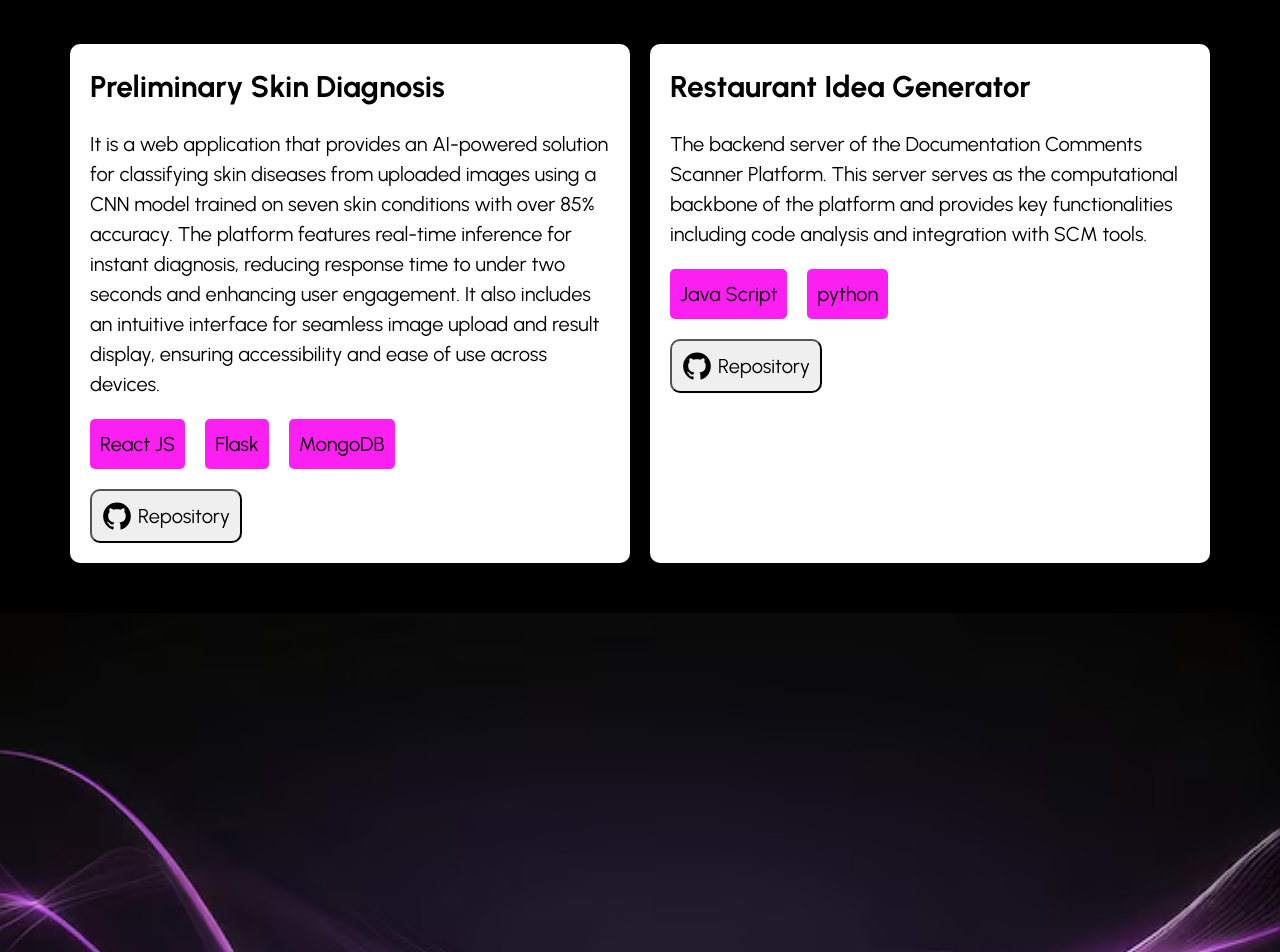
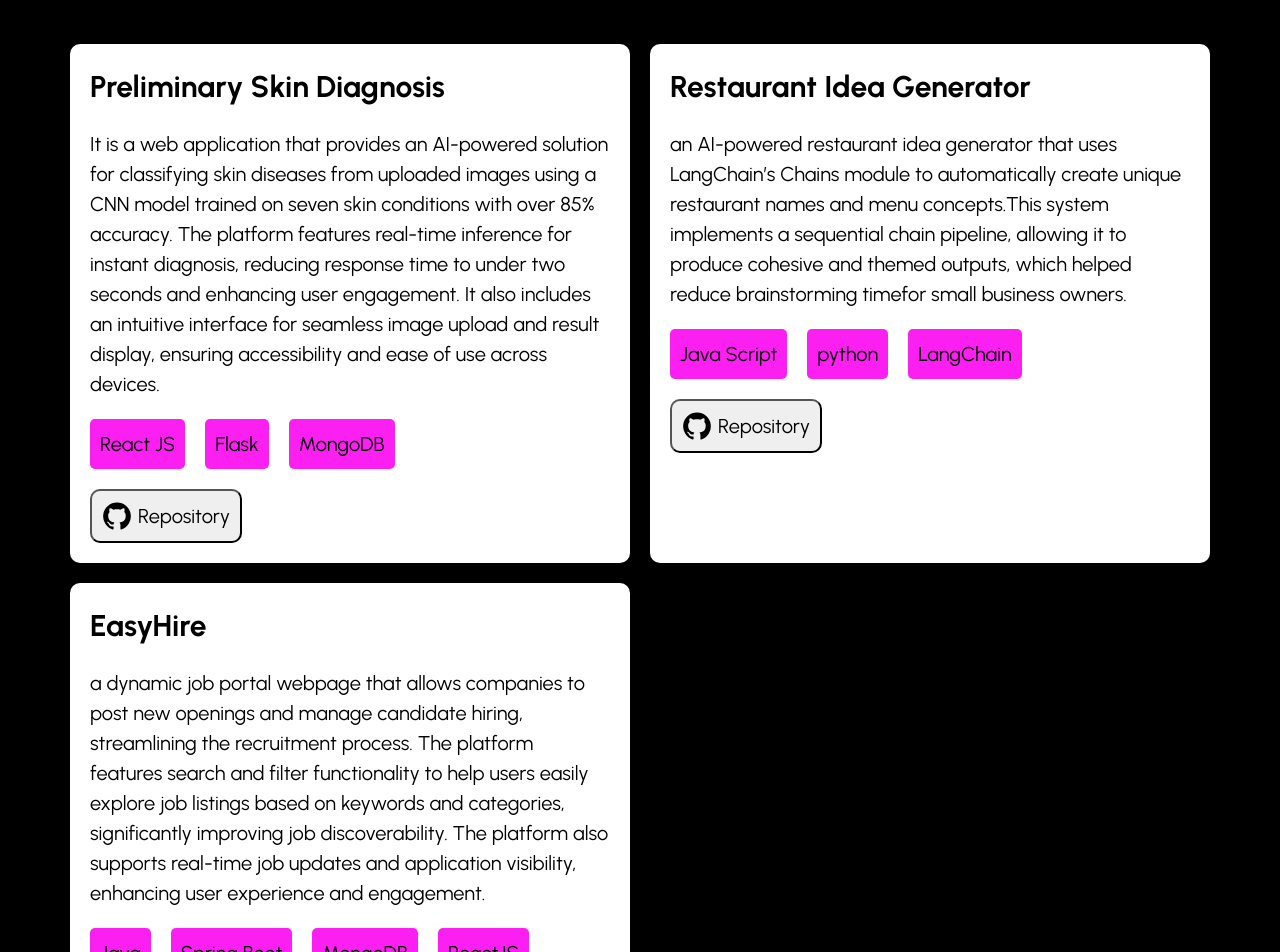
Before and after one commit to sachinSingh16-09/portfolio-v2, a React (Create React App) app: page / in a window 1280 px wide. Shown: the part 2940-3892 px from the top of the page. Built offline with nearby package versions, Linux system fonts and the light colour scheme.

Commit message:
Setup GitHub Pages deployment

```diff
--- a/src/data.js
+++ b/src/data.js
@@ -36,10 +36,17 @@ export const projects = [
     },
     {
         title: "Restaurant Idea Generator",
-        summary: "The backend server of the Documentation Comments Scanner Platform. This server serves as the computational backbone of the platform and provides key functionalities including code analysis and integration with SCM tools.",
+        summary: "an AI-powered restaurant idea generator that uses LangChain’s Chains module to automatically create unique restaurant names and menu concepts.This system implements a sequential chain pipeline, allowing it to produce cohesive and themed outputs, which helped reduce brainstorming timefor small business owners.",
         githubLink: "https://github.com/sachinSingh16-09/Restaurant-idea-Generator",
-        technologies: ["Java Script", "python"]
+        technologies: ["Java Script", "python", "LangChain"]
     },
+    {
+        title: "EasyHire",
+        summary: "a dynamic job portal webpage that allows companies to post new openings and manage candidate hiring, streamlining the recruitment process. The platform features search and filter functionality to help users easily explore job listings based on keywords and categories, significantly improving job discoverability. The platform also supports real-time job updates and application visibility, enhancing user experience and engagement.",
+        githubLink: "https://github.com/sachinSingh16-09/EasyHire",
+        technologies: ["Java", "Spring Boot", "MongoDB", "ReactJS"]
+    },
+
 
 ];
 
```
